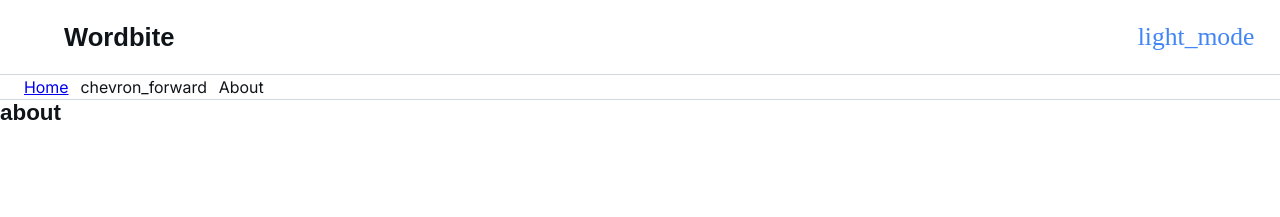
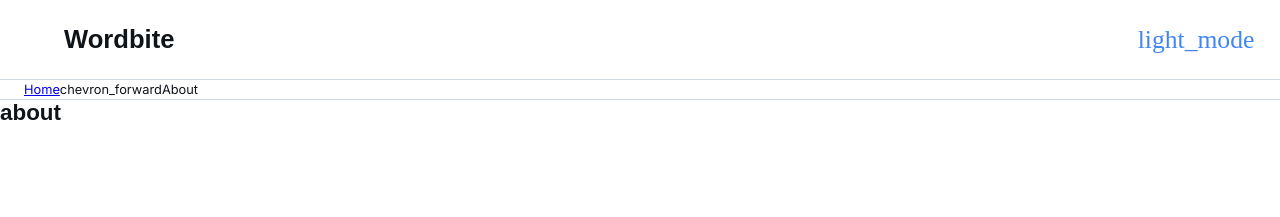
Before and after one commit to emilymcaldwell/Wordbite, a Jekyll site: the page built from about.md, in a window 1280 px wide. Shown: the top 217 px of the page. Built offline with Jekyll 4.4.1, drawn with Linux system fonts in a browser that asks for light colours; some web fonts are replaced.

Commit message:
Update header.scss

```diff
--- a/_sass/header.scss
+++ b/_sass/header.scss
@@ -14,9 +14,16 @@ header {
 
 #breadcrumbs {
   display: flex;
-  gap: calc($padding-size / 2);
+  align-items: center;
+  font-size: 0.8rem;
+  font-family: $mono-font;
   border-top: 1px solid $border-colour;
   padding: 0 $padding-size;
+
+  .material-symbols {
+    font-size: 1rem;
+    width: 1rem;
+  }
 }
 
 .header-nav {
```
